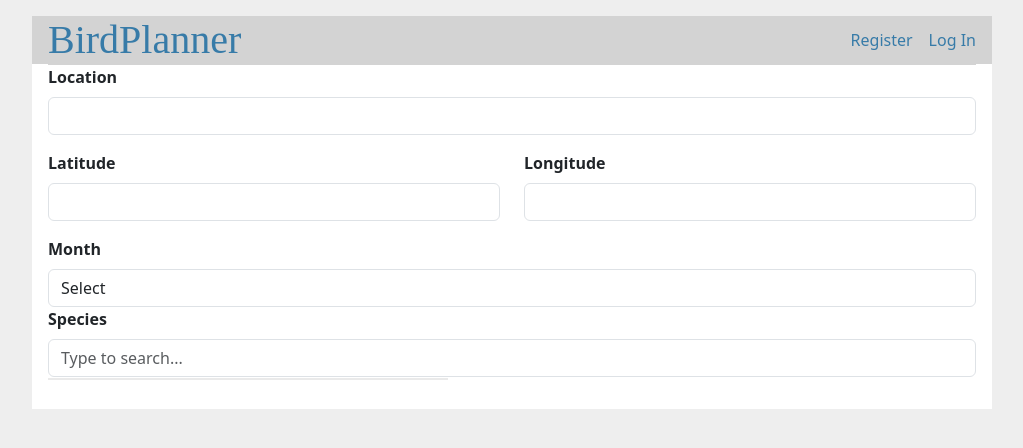
After one commit to joshuahedlund/birdplanner, a Flask app: page /quick in a window 1280 px wide. The commit adds this page. Shown: the top 448 px of the page, without its empty margins (128-1151 px from the left). Run offline with Flask 3, Linux system fonts and the light colour scheme.

Commit message:
begin quick finder, start some js refactor

```diff
--- /dev/null
+++ b/controllers/quick.py
@@ -0,0 +1,11 @@
+from flask import (
+    Blueprint, flash, g, redirect, render_template, request, url_for, current_app as app
+)
+
+
+bp = Blueprint('quick', __name__)
+
+
+@bp.route('/quick')
+def quick():
+    return render_template('quick.html')
--- a/flaskr/__init__.py
+++ b/flaskr/__init__.py
@@ -26,13 +26,14 @@ def create_app(test_config=None):
     except OSError:
         pass
 
-    from controllers import api, auth, home, user
+    from controllers import api, auth, home, quick, user
     from controllers.trips import trips, hotspots
     app.register_blueprint(home.bp)
     app.register_blueprint(auth.bp)
     app.register_blueprint(api.bp)
     app.register_blueprint(trips.bp)
     app.register_blueprint(hotspots.bp)
+    app.register_blueprint(quick.bp)
     app.register_blueprint(user.bp)
 
     app.add_url_rule('/', endpoint='index')
--- /dev/null
+++ b/flaskr/static/js/geo.js
@@ -0,0 +1,18 @@
+function getCoordinates(address) {
+   var url = `https://nominatim.openstreetmap.org/search?format=json&limit=1&q=${encodeURIComponent(address)}`;
+
+   fetch(url)
+       .then(response => response.json())
+       .then(data => {
+           if (data && data.length > 0) {
+               var lat = data[0].lat;
+               var lon = data[0].lon;
+
+               if (lat && lon) {
+                   document.getElementById('latitude').value = lat;
+                   document.getElementById('longitude').value = lon;
+               }
+           }
+       })
+       .catch(error => console.error('Error:', error));
+}
--- /dev/null
+++ b/flaskr/templates/quick.html
@@ -0,0 +1,66 @@
+{% extends 'base.html' %}
+
+{% block content %}
+
+<div class="form-group">
+        <label for="name">Location</label>
+        <input type="text" class="form-control" id="name" name="name" value="" />
+    </div>
+
+    <div class="row">
+        <div class="col">
+            <label for="latitude">Latitude</label>
+            <input type="text" class="form-control" id="latitude" name="latitude" value="" />
+        </div>
+
+        <div class="col">
+            <label for="longitude">Longitude</label>
+            <input type="text" class="form-control" id="longitude" name="longitude" value="" />
+        </div>
+    </div>
+
+  <div class="row">
+        <div class="col">
+            <label for="month">Month</label>
+            <select class="form-control" id="month" name="month">
+                <option value="0">Select</option>
+                <option value="1">January</option>
+                <option value="2">February</option>
+                <option value="3">March</option>
+                <option value="4">April</option>
+                <option value="5">May</option>
+                <option value="6">June</option>
+                <option value="7">July</option>
+                <option value="8">August</option>
+                <option value="9">September</option>
+                <option value="10">October</option>
+                <option value="11">November</option>
+                <option value="12">December</option>
+            </select>
+        </div>
+  </div>
+
+  <div class="row">
+    <div class="col">
+      <label for="speciesPicker">Species</label>
+      <input class="form-control" type="text" id="speciesPicker" placeholder="Type to search...">
+    <div id="suggestions"></div>
+
+    </div>
+  </div>
+
+</div>
+
+<div id="responseDiv">
+      <!-- Response will be populated here -->
+  </div>
+
+<script src="{{ url_for('static', filename='js/geo.js') }}"></script>
+<script>
+    const locationInput = document.getElementById('name');
+    locationInput.addEventListener('change', function() {
+        getCoordinates(this.value);
+    });
+</script>
+
+{% endblock %}
```
Also changed, not shown: flaskr/static/js/speciesPicker.js (added, +66 -0 lines), flaskr/templates/trips/edit.html (+1 -19 lines), flaskr/templates/trips/species.html (+5 -70 lines).
